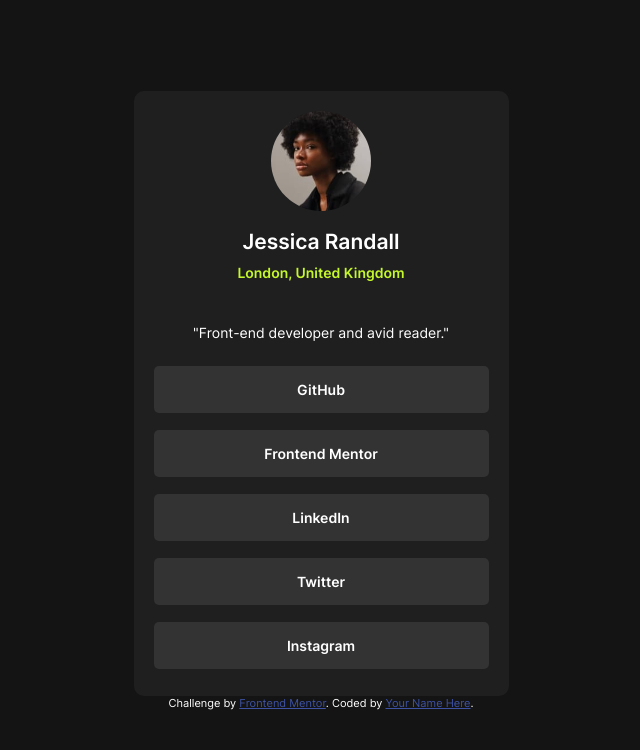
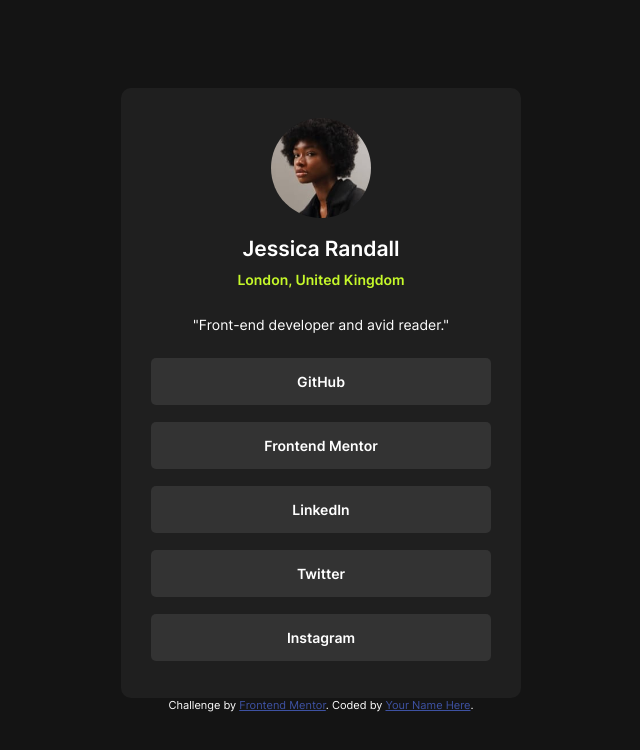
Before and after one commit to sdmatias/social-links-profile-main, a plain HTML site: page index.html in a window 1280 px wide. Shown: the whole page, without its empty margins (319-959 px from the left). Drawn offline with Linux system fonts and the light colour scheme.

Commit message:
media query

```diff
--- a/styles.css
+++ b/styles.css
@@ -34,7 +34,7 @@ body {
 
 /* ==== Social links ==== */
 .social-links {
-    width: 375px;
+    width: 320px;
     background: var(--color-grey800);
     display: flex;
     flex-direction: column;
@@ -71,7 +71,7 @@ body {
 
 .description {
     font-weight: 400;
-    margin: 15px;
+    margin-bottom: 15px;
 }
 
 .btn {
@@ -96,3 +96,10 @@ body {
     background: var(--color-green);
     color: var(--color-grey900);
 }
+
+@media (min-width: 768px) {
+    .social-links {
+        width: 400px;
+        padding: 30px;
+    }
+}
```
